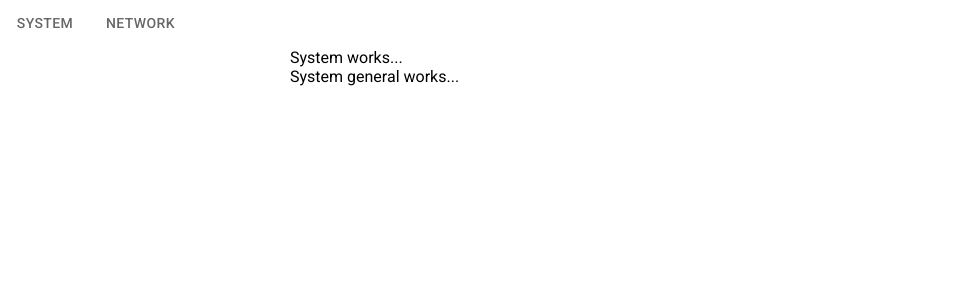
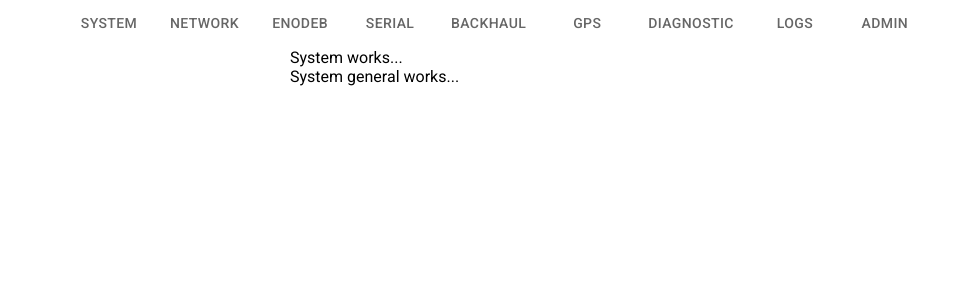
Before and after one commit to yaOstroglyad/ms-ui, a React (Create React App) app: page /main in a window 1280 px wide. Shown: the top 300 px of the page, without its empty margins (0-953 px from the left). Built offline with nearby package versions, Linux system fonts and the light colour scheme.

Commit message:
- tabs added - container added

```diff
--- a/src/app/main/constants/main-selection-part-items.ts
+++ b/src/app/main/constants/main-selection-part-items.ts
@@ -1,12 +1,13 @@
 import {MainSelectionPartItem} from '../main-selection-part/main-selection-part.component';
 
 export const MAIN_SELECTION_PART_ITEMS: ReadonlyArray<MainSelectionPartItem> = [
-  {
-    label: 'System',
-    route: './system',
-  },
-  {
-    label: 'Network',
-    route: './network',
-  }
+  { label: 'System', route: './system', },
+  { label: 'Network', route: './network', },
+  { label: 'eNodeB', route: './eNodeB', },
+  { label: 'Serial', route: './serial', },
+  { label: 'Backhaul', route: './backhaul', },
+  { label: 'GPS', route: './gps', },
+  { label: 'Diagnostic', route: './diagnostic', },
+  { label: 'Logs', route: './logs', },
+  { label: 'Admin', route: './admin', },
 ];
--- a/src/app/main/main.component.tsx
+++ b/src/app/main/main.component.tsx
@@ -4,12 +4,15 @@ import './main.style.scss';
 import {MainSelectionPart} from './main-selection-part/main-selection-part.component';
 import {MAIN_SELECTION_PART_ITEMS} from './constants/main-selection-part-items';
 import {MainRoutes} from './main-routes';
+import {Container} from '@mui/material';
 
 export const Main: React.FC = () => (
   <>
-    <MainSelectionPart selectionItems={MAIN_SELECTION_PART_ITEMS}/>
-    <main className="main">
-      <MainRoutes />
-    </main>
+      <Container maxWidth="lg">
+        <MainSelectionPart selectionItems={MAIN_SELECTION_PART_ITEMS}/>
+        <main className="main">
+          <MainRoutes />
+        </main>
+      </Container>
   </>
 );
```
Also changed, not shown: 1 other file (tests, documents, lock files or other folders).
